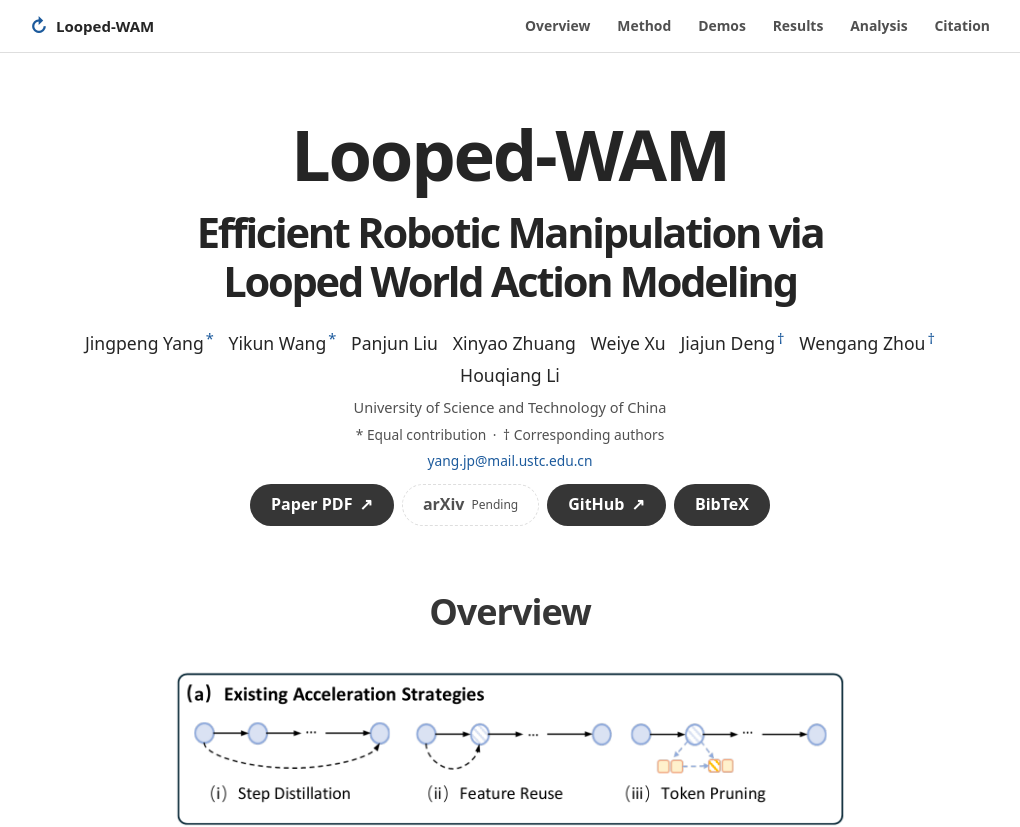
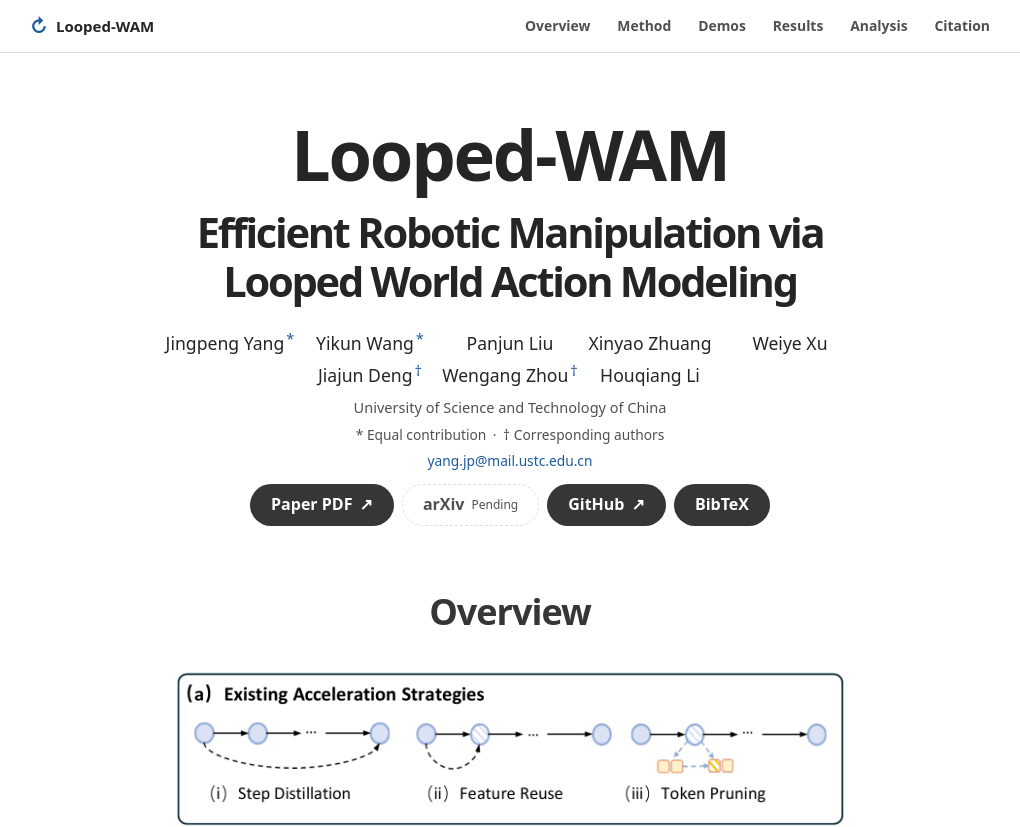
Before and after one commit to Looped-WAM/looped-wam.github.io, a plain HTML site: page index.html in a window 1280 px wide. Shown: the top 827 px of the page, without its empty margins (130-1150 px from the left). Drawn offline with Linux system fonts and the light colour scheme.

Commit message:
Restore two aligned author rows on desktop

```diff
--- a/index.html
+++ b/index.html
@@ -19,7 +19,7 @@
   <meta name="citation_author" content="Houqiang Li">
   <title>Looped-WAM | Efficient Robotic Manipulation</title>
   <link rel="stylesheet" href="./assets/bulma.min.css">
-  <link rel="stylesheet" href="./style.css?v=fc05976aa4">
+  <link rel="stylesheet" href="./style.css?v=4b810413dc">
   <script src="./script.js" defer></script>
 </head>
 <body id="top">
--- a/style.css
+++ b/style.css
@@ -320,6 +320,18 @@ tbody th { font-weight: 620; }
 .copy-status { max-width: 800px; margin: 8px auto 0; min-height: 1.6em; color: var(--muted); font-size: .8rem; }
 
 
+@media (min-width: 1024px) {
+  .authors {
+    display: grid;
+    grid-template-columns: repeat(10, minmax(0, 1fr));
+    gap: .25rem 0;
+    max-width: 700px;
+  }
+
+  .authors li { grid-column: span 2; }
+  .authors li:nth-child(6) { grid-column: 3 / span 2; }
+}
+
 @media (max-width: 1023px) {
   .authors { max-width: 520px; }
 }
```
